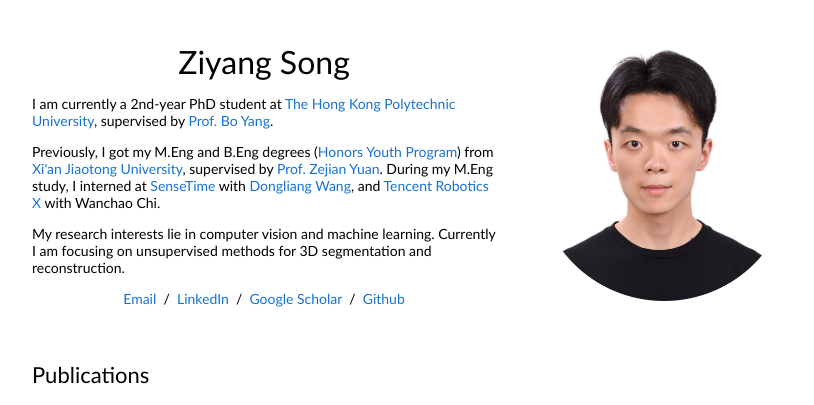
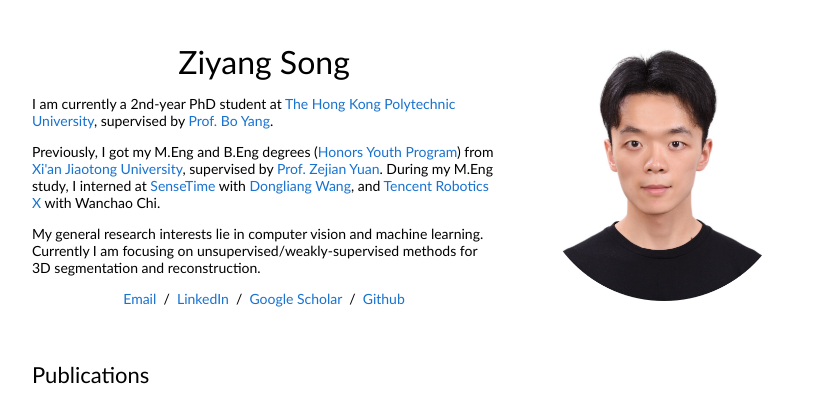
Before and after one commit to Szy-Young/Szy-Young.github.io, a plain HTML site: page index.html in a window 1280 px wide. Shown: the top 405 px of the page, without its empty margins (228-1042 px from the left). Drawn offline with Linux system fonts and the light colour scheme.

Commit message:
Update index.html

```diff
--- a/index.html
+++ b/index.html
@@ -28,7 +28,7 @@
                 During my M.Eng study, I interned at <a href="https://www.sensetime.com/en">SenseTime</a> with <a href="https://scholar.google.com/citations?hl=zh-CN&user=gurERzcAAAAJ">Dongliang Wang</a>, and <a href="https://www.tencent.com/en-us/business/robotics.html">Tencent Robotics X</a> with Wanchao Chi.
               </p>
               <p>
-                My research interests lie in computer vision and machine learning. Currently I am focusing on unsupervised methods for 3D segmentation and reconstruction.
+                My general research interests lie in computer vision and machine learning. Currently I am focusing on unsupervised/weakly-supervised methods for 3D segmentation and reconstruction.
               </p>
               <p style="text-align:center">
                 <a href="mailto:ziyang.song@connect.polyu.hk">Email</a> &nbsp/&nbsp
```
